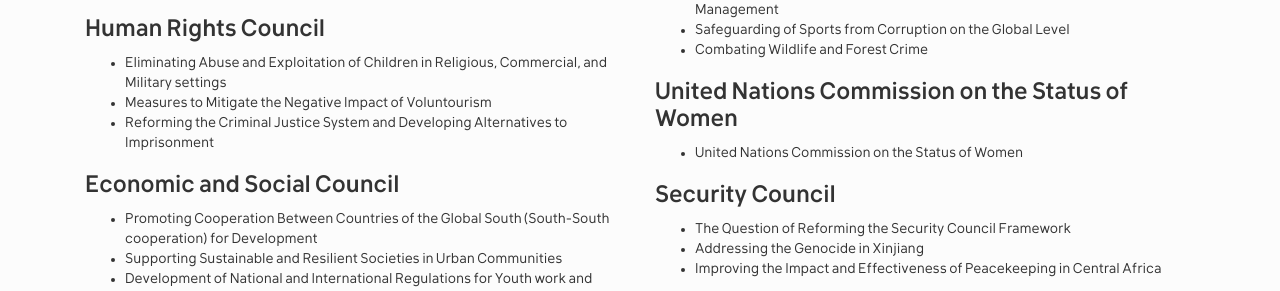
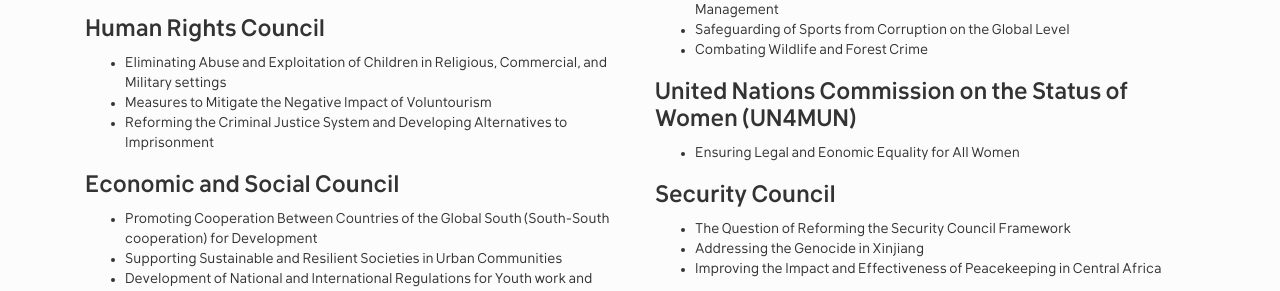
Before and after one commit to alexandernext/tasmun, a Jekyll site: the page built from committees.html, in a window 1280 px wide. Shown: the part 866-1157 px from the top of the page. Built offline with Jekyll 4.4.1, drawn with Linux system fonts in a browser that asks for light colours; some web fonts are replaced.

Commit message:
adding (UN4MUN) in the un commision on the status of women

```diff
--- a/committees.html
+++ b/committees.html
@@ -115,9 +115,9 @@
     <a class="btn btn-info" href="assets/report updates/unpfii.pptx">read report update →</a> -->
   </div>
   <div class="item">
-    <h3 class="item-title">United Nations Commission on the Status of Women</h3>
+    <h3 class="item-title">United Nations Commission on the Status of Women (UN4MUN)</h3>
     <ul>
-      <li>United Nations Commission on the Status of Women</li>
+      <li>Ensuring Legal and Eonomic Equality for All Women</li>
     </ul>
     <!-- <a class="btn btn-info" href="assets/reports/ICJ.pdf">read reports →</a> -->
   </div>
```
